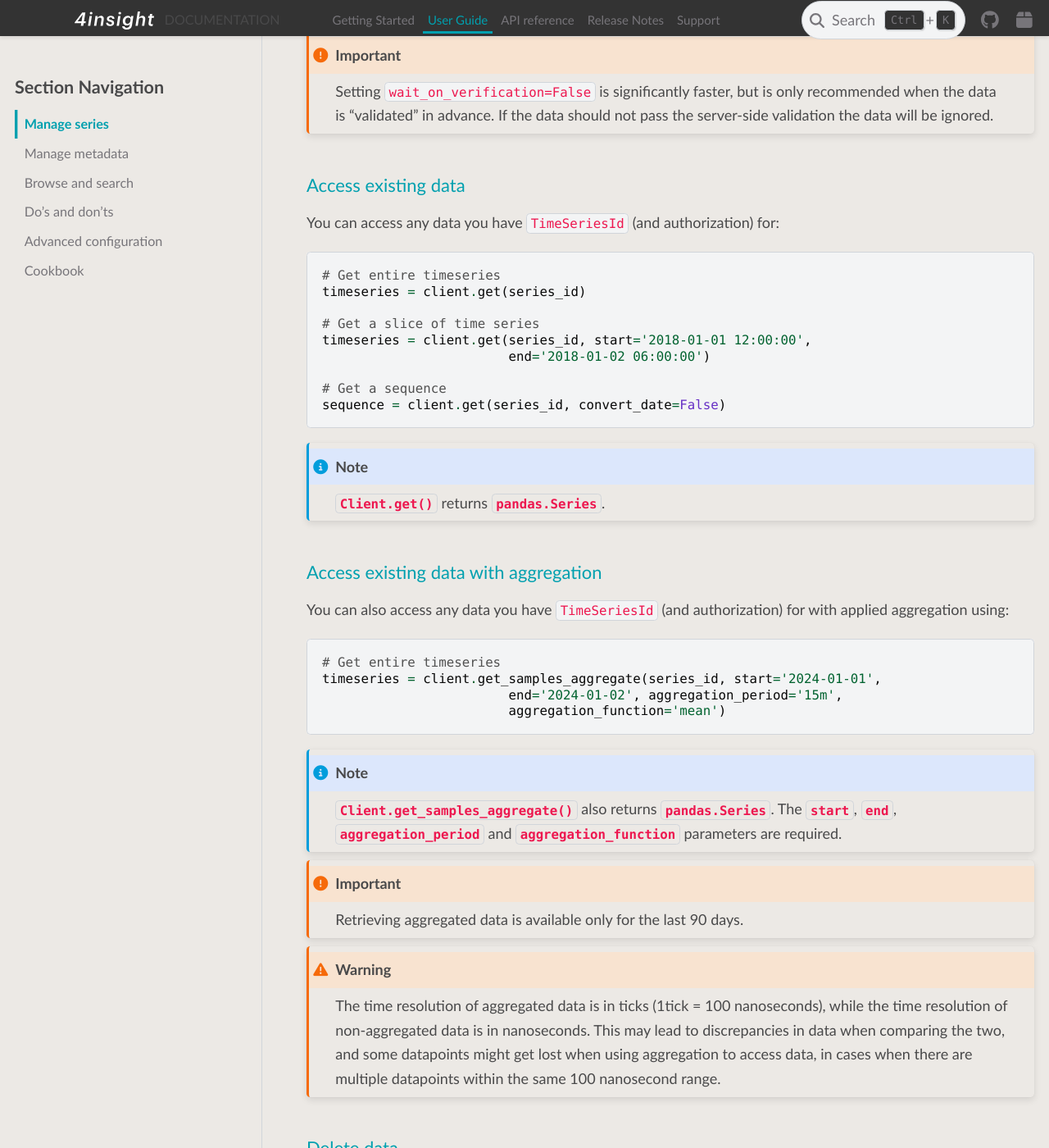
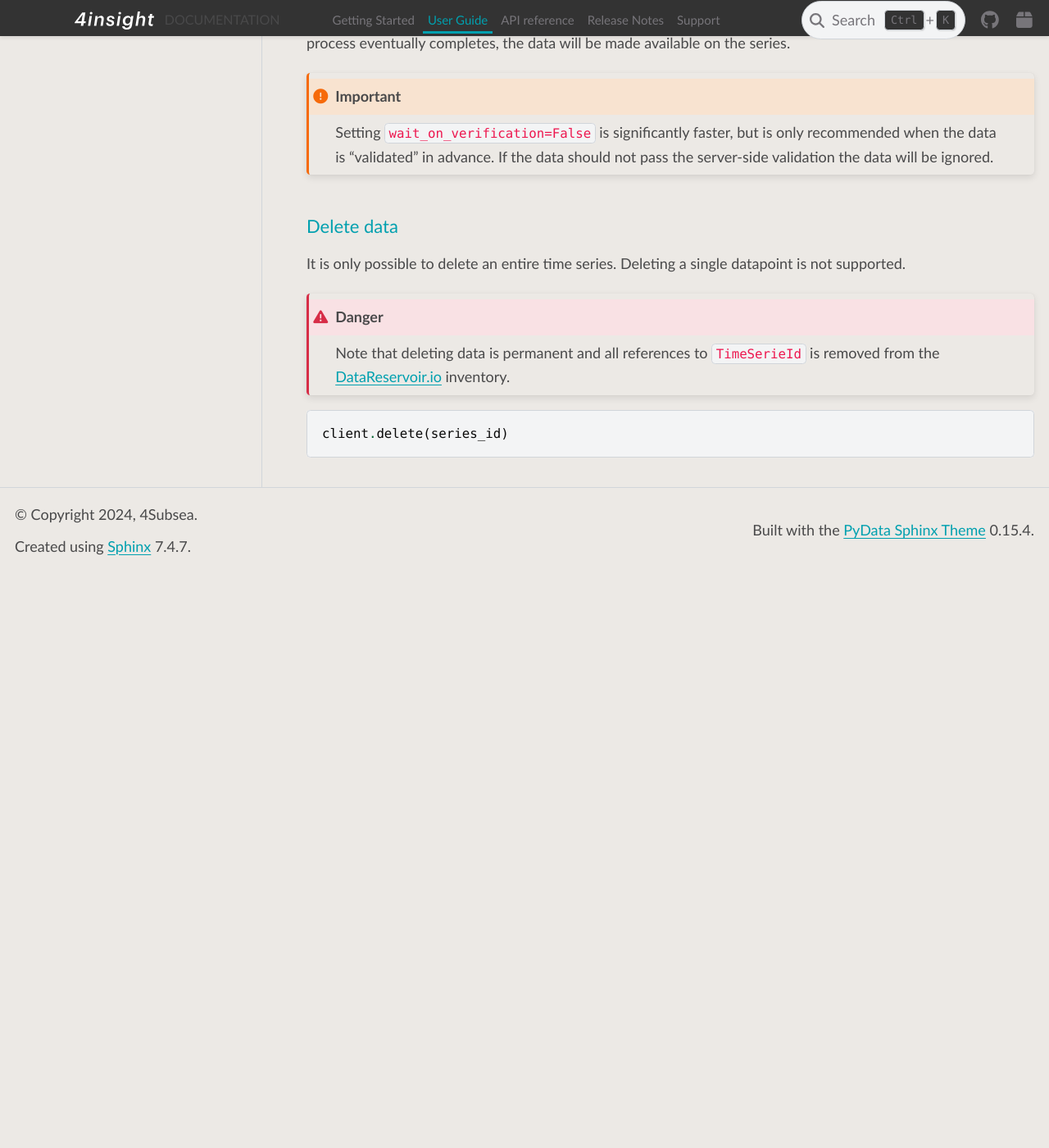
Before and after one commit to 4Subsea/drio-python, a Sphinx documentation site: the page built from docs/user_guide/update_edit_data.rst, in a window 1280 px wide and 1400 px high, scrolled down 2226 px. Shown: the whole window at 82% size. Built offline with Sphinx 7.4.7 and the PyData theme 0.15.4, drawn with Linux system fonts in a browser that asks for light colours; after the commit the page ends 2925 px from its top, so only the background shows below that; some of the changed text lies outside the part shown.

Commit message:
reorganise documentation to a access timeseries data focus (#131)

```diff
--- a/docs/support.rst
+++ b/docs/support.rst
@@ -3,7 +3,7 @@
 Support
 =======
 For bug/issue reports, please submit as issue on `GitHub`_. For questions and feedback contact
-us at feedback@4insight.io
+us at support@4subsea.com
 
 .. _GitHub: https://github.com/4subsea/drio-python
 
--- a/docs/user_guide/advanced_config.rst
+++ b/docs/user_guide/advanced_config.rst
@@ -129,8 +129,8 @@
 * datareservoirio: top level module including configuration, authentication and client.
 * datareservoirio.storage: storage module, including cache and data download.
 
-If you need a more comprehensive logging solution that captures every interaction with the :py:mod:`requests`, :py:mod:`oauthlib`, and :py:mod:`requests-oauthlib` modules, as well as logging related to :py:mod:`datareservoirio`, you can utilize the
-provided code. If you require logging for only one of the specific packages, you may use the pre-existing loggers integrated within :py:mod:`requests`, :py:mod:`oauthlib`, and :py:mod:`requests-oauthlib`.
+If you need a more comprehensive logging solution that captures every interaction with the :py:mod:`requests`, :py:mod:`oauthlib`, and :py:mod:`requests-oauthlib` modules, as well as logging related to :py:mod:`datareservoirio`, you can use the code below.
+If you require logging for only one of the specific packages, you may use the pre-existing loggers integrated within :py:mod:`requests`, :py:mod:`oauthlib`, and :py:mod:`requests-oauthlib`.
 
 .. code-block:: python
 
--- a/docs/user_guide/cookbook.rst
+++ b/docs/user_guide/cookbook.rst
@@ -28,7 +28,7 @@
 
 Save data to file
 -----------------
-Sometimes you may want to dump data to file (Don't worry, we won't judge you):
+Sometimes you may want to dump data to file:
 
 .. code-block:: python
 
--- a/docs/user_guide/manage_metadata.rst
+++ b/docs/user_guide/manage_metadata.rst
@@ -1,6 +1,6 @@
 Manage metadata
 ================
-Similar to series, you can add, update, and delete metadata. In addition, you
+Similar to time series, you can add, update, and delete metadata. In addition, you
 can assign a metadata entry to one or more series.For a more comprehensive
 description of the metadata feature, see `docs.4insight.io`_
 
--- a/docs/user_guide/manage_series.rst
+++ b/docs/user_guide/update_edit_data.rst
@@ -1,10 +1,12 @@
 .. py:currentmodule:: datareservoirio
 
-Manage series
-=============
+Create, edit and delete time series
+===================================
 
-Store series data
------------------
+Create time series
+------------------
+
+Below is an example of how to create a simple time series.
 
 .. code-block:: python
 
@@ -59,13 +61,14 @@
     series = pd.Series(np.random.rand(10), index=np.arange(10))
     response = client.create(series)
 
-
-Edit and append data
---------------------
-
-You can always append new data to an existing time series (and sequence).
+Edit time series
+----------------
+You can append new data to an existing time series (and sequence).
 However, any overlappinging indicies will result in overwrite/edit of existing
 data:
+
+.. _DataReservoir.io: https://www.datareservoir.io/
+.. _Pandas: https://pandas.pydata.org/
 
 .. code-block:: python
 
@@ -105,63 +108,17 @@
     should not pass the server-side validation the data will be ignored.
 
 
-Access existing data
---------------------
-
-You can access any data you have ``TimeSeriesId`` (and authorization) for:
-
-.. code-block:: python
-
-    # Get entire timeseries
-    timeseries = client.get(series_id)
-
-    # Get a slice of time series
-    timeseries = client.get(series_id, start='2018-01-01 12:00:00',
-                            end='2018-01-02 06:00:00')
-
-    # Get a sequence
-    sequence = client.get(series_id, convert_date=False)
-
-.. note::
-
-    :py:meth:`Client.get` returns :py:class:`pandas.Series`.
-
-
-Access existing data with aggregation
--------------------------------------
-
-You can also access any data you have ``TimeSeriesId`` (and authorization) for with applied aggregation using:
-
-.. code-block:: python
-
-    # Get entire timeseries
-    timeseries = client.get_samples_aggregate(series_id, start='2024-01-01',
-                            end='2024-01-02', aggregation_period='15m',
-                            aggregation_function='mean')
-
-.. note::
-
-    :py:meth:`Client.get_samples_aggregate` also returns :py:class:`pandas.Series`. The :py:mod:`start`, :py:mod:`end`, :py:mod:`aggregation_period` and :py:mod:`aggregation_function` parameters are required.
-
-.. important::
-
-    Retrieving aggregated data is available only for the last 90 days.
-
-.. warning::
-
-    The time resolution of aggregated data is in ticks (1tick = 100 nanoseconds), while the time resolution of non-aggregated data is in nanoseconds. This may lead to discrepancies in data when comparing the two, and some datapoints might get lost when using aggregation to access data, in cases when there are multiple datapoints within the same 100 nanosecond range.
-
 Delete data
 -----------
 
-Note that deleting data is permanent and all references to ``TimeSerieId``
-is removed from the `DataReservoir.io`_ inventory:
+It is only possible to delete an entire time series. Deleting a single datapoint
+is not supported.
+
+.. danger::
+
+    Note that deleting data is permanent and all references to ``TimeSerieId``
+    is removed from the `DataReservoir.io`_ inventory.
 
 .. code-block:: python
 
     client.delete(series_id)
-
-
-
-.. _DataReservoir.io: https://www.datareservoir.io/
-.. _Pandas: https://pandas.pydata.org/
--- a/pyproject.toml
+++ b/pyproject.toml
@@ -29,7 +29,7 @@
     "requests-oauthlib",
     "importlib_resources",
     "opencensus-ext-azure",
-    "tenacity",
+    "tenacity<8.5",
     "urllib3 > 2",
     "tqdm",
     "numpy < 2"
```
Also changed, not shown: other parts of docs/user_guide/cookbook.rst (+1 -1 lines), docs/user_guide/access_data.rst (added, +91 -0 lines), docs/user_guide/dos_donts.rst (deleted, +0 -49 lines), docs/user_guide/index.rst (+10 -12 lines).
